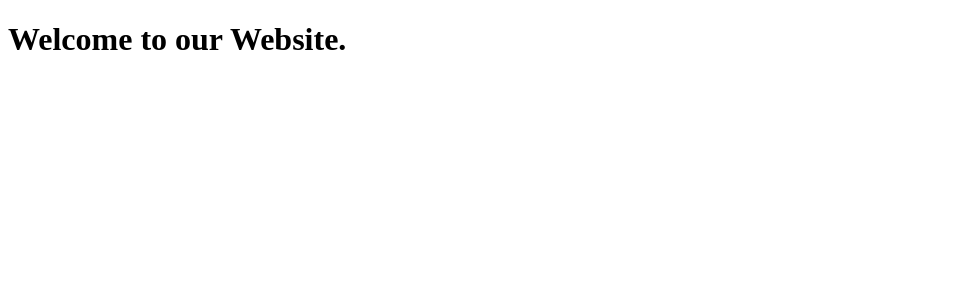
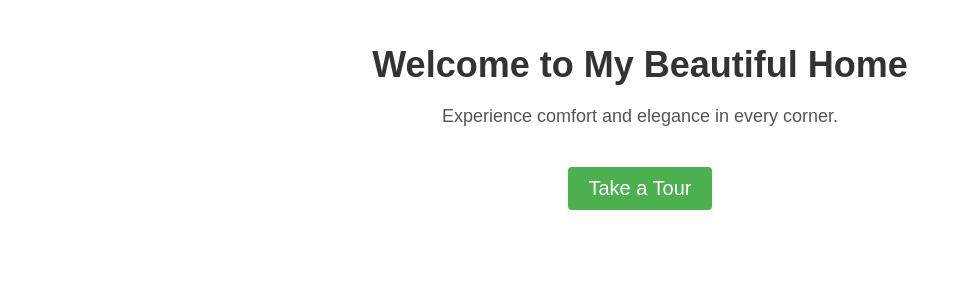
Before and after one commit to Sammthecoder/web_0, a Flask app: page / in a window 1280 px wide. Shown: the top 300 px of the page, without its empty margins (0-962 px from the left). Run offline with Flask 3, Linux system fonts and the light colour scheme.

Commit message:
Updated....

```diff
--- a/templates/home.html
+++ b/templates/home.html
@@ -1,12 +1,50 @@
 <!DOCTYPE html>
 <html>
-   <head>
-      <title>My-Web</title>
-   </head>
-   <body>
-     <h1>
-        {{heading}}
-     </h1>
+<head>
+  <title>My Beautiful Home</title>
+  <style>
+    /* CSS styles */
+    body {
+      font-family: Arial, sans-serif;
+      margin: 0;
+      padding: 0;
+    }
 
-   </body>
+    .container {
+      max-width: 800px;
+      margin: 0 auto;
+      padding: 20px;
+      text-align: center;
+    }
+
+    h1 {
+      font-size: 36px;
+      color: #333;
+      margin-bottom: 20px;
+    }
+
+    p {
+      font-size: 18px;
+      color: #555;
+      margin-bottom: 40px;
+    }
+
+    .cta-button {
+      display: inline-block;
+      padding: 10px 20px;
+      background-color: #4CAF50;
+      color: #fff;
+      font-size: 20px;
+      text-decoration: none;
+      border-radius: 4px;
+    }
+  </style>
+</head>
+<body>
+  <div class="container">
+    <h1>Welcome to My Beautiful Home</h1>
+    <p>Experience comfort and elegance in every corner.</p>
+    <a href="#" class="cta-button">Take a Tour</a>
+  </div>
+</body>
 </html>
```
